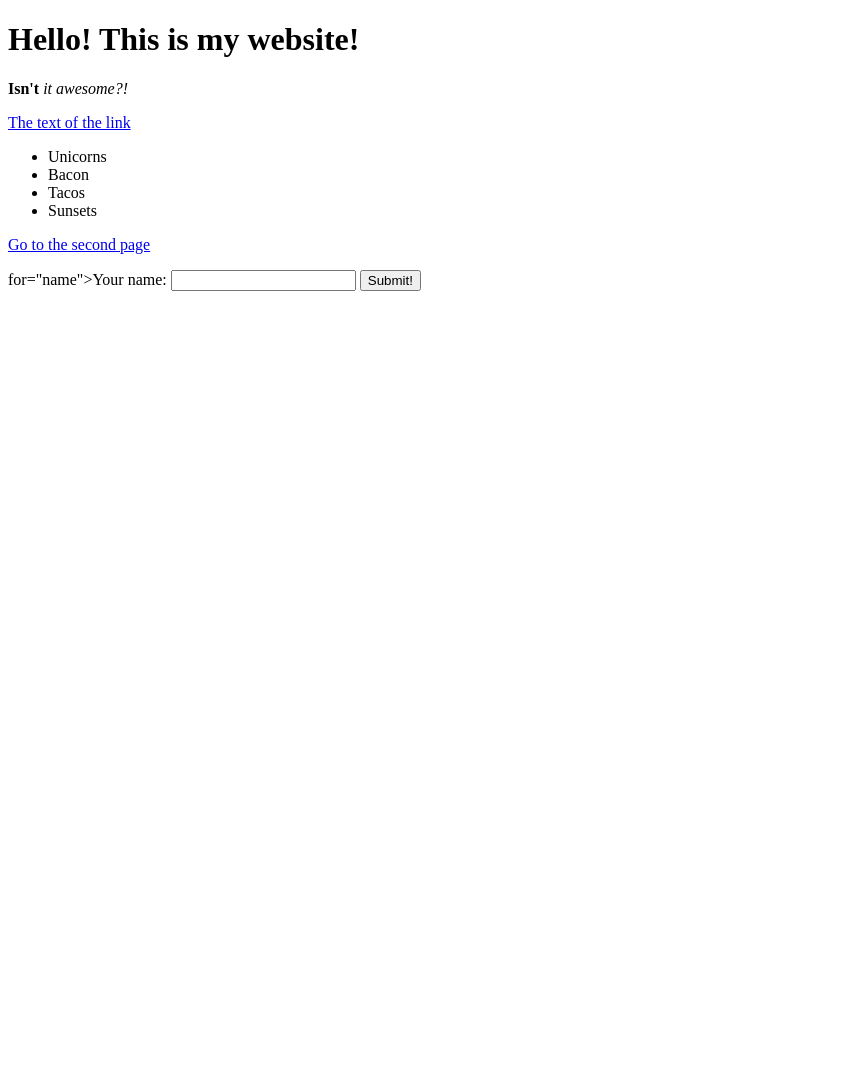
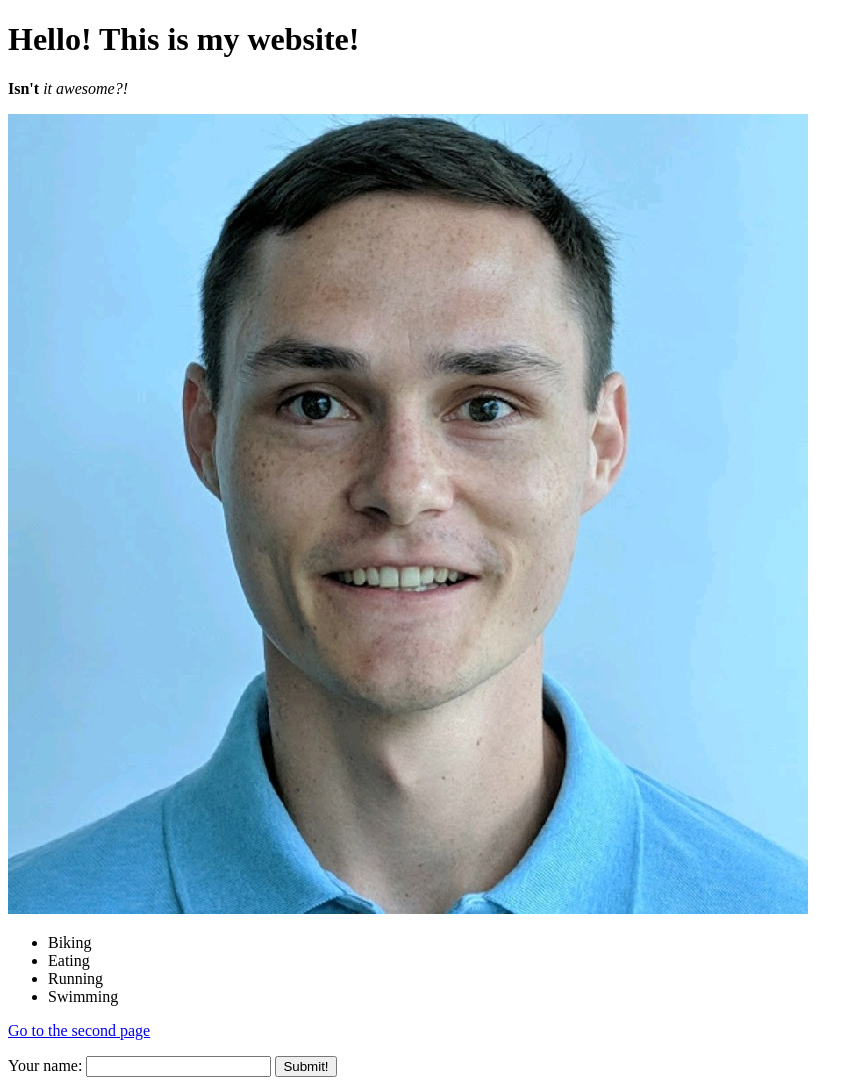
Before and after one commit to andrewstupak1/HTML-crash, a plain HTML site: page index.html in a window 1280 px wide. Shown: the whole page, without its empty margins (0-863 px from the left). Before the commit the page ends 800 px from the top, so only its background shows below. Drawn offline with Linux system fonts and the light colour scheme.

Commit message:
Updates with image

```diff
--- a/index.html
+++ b/index.html
@@ -9,20 +9,21 @@
             <p><strong>Isn't </strong><em>it awesome?!</em></p>
 
             <p>
-                <a href="https://etsy.com/">The text of the link</a>
-            </p>
+                <a href="https://www.linkedin.com/in/jake-weber-970962124/overlay/photo/"><img src="1589057193082.jpeg"></a>
+            <p>
+
 
             <ul>
-                <li>Unicorns</li>
-                <li>Bacon</li>
-                <li>Tacos</li>
-                <li>Sunsets</li>
+                <li>Biking</li>
+                <li>Eating</li>
+                <li>Running</li>
+                <li>Swimming</li>
             </ul>
 
             <p><a href="2.html">Go to the second page</a></p>
 
             <form action="thanks.html">
-                <label> for="name">Your name:</label>
+                <label for="name">Your name:</label>
                 <input type="text" name="name" id="name">
                 <button>Submit!</button>
             </form>
```
Also changed, not shown: 1589057193082.jpeg (added).
